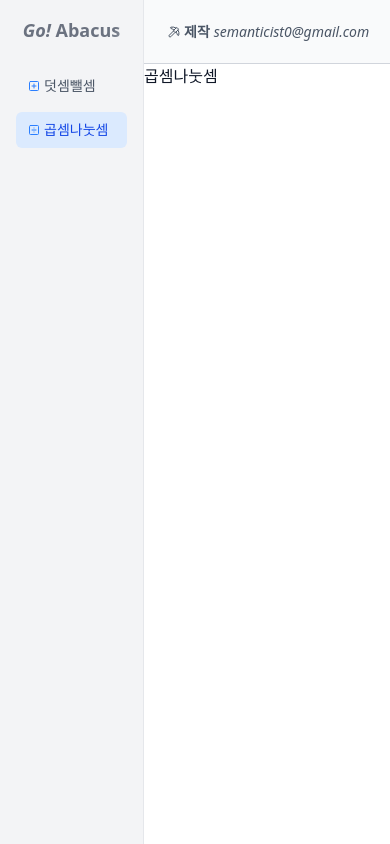
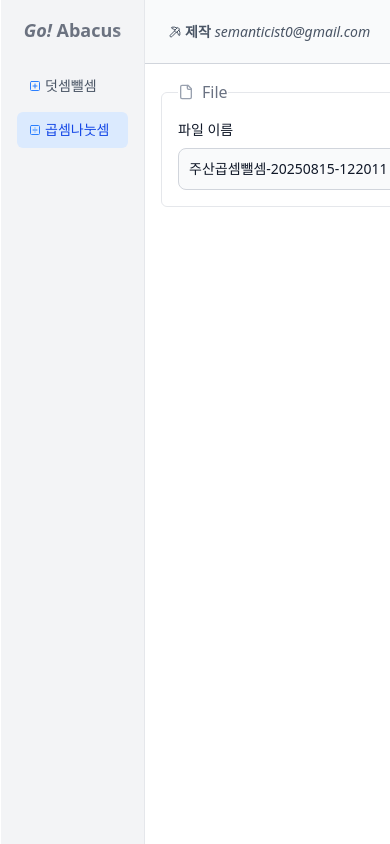
Before and after one commit to semanticist21/go-abacus, a React (Vite) app: page / in a window 390 px wide. Both pictures are taken after a click on the button "곱셈나눗셈". Shown: the top 844 px of the page. Built offline with nearby package versions, Linux system fonts and the light colour scheme.

Commit message:
feat: implement responsive layout with fixed minimum window dimensions and icons

```diff
--- a/src-tauri/tauri.conf.json
+++ b/src-tauri/tauri.conf.json
@@ -6,9 +6,9 @@
     },
     "windows": [
       {
-        "height": 600,
+        "height": 650,
         "title": "go-abacus v0.2.0",
-        "width": 900
+        "width": 1000
       }
     ]
   },
--- a/src/app.css
+++ b/src/app.css
@@ -1,5 +1,6 @@
 @import 'tailwindcss';
 @import './styles/fonts.css';
+@import './styles/scrollbar.css';
 
 /* Tailwind v4 theme configuration */
 @theme {
@@ -22,9 +23,22 @@
 
 @layer base {
   html {
-    scrollbar-width: thin;
-    scrollbar-color: #888 transparent;
     color: var(--color-gray-900);
+    height: 100dvh;
+    width: 100dvw;
+
+    min-width: 800px;
+    min-height: 550px;
+  }
+
+  body {
+    height: 100%;
+    width: 100%;
+  }
+
+  #root {
+    height: 100%;
+    width: 100%;
   }
 
   button {
--- a/src/layout/layout.tsx
+++ b/src/layout/layout.tsx
@@ -9,7 +9,7 @@ const Layout = () => {
   const [activeTab, setActiveTab] = useState<number>(0);
 
   return (
-    <div className="flex h-screen">
+    <div className="align-stretch flex h-full">
       <aside className="w-36 shrink-0 border-r border-gray-200 bg-gray-100 p-4">
         <h1 className="mb-6 cursor-default text-center font-sans text-lg font-semibold select-none">
           <ShinyText
--- a/src/pages/main/body.tsx
+++ b/src/pages/main/body.tsx
@@ -1,5 +1,6 @@
 import {useOptionStore} from '@/pages/main/store';
 
+import {BookText, File, Star} from 'lucide-react';
 import {Checkbox} from '../../components/ui/checkbox';
 import Input from '../../components/ui/input';
 
@@ -9,11 +10,12 @@ const MainBody = () => {
 
   return (
     <main className="flex flex-col gap-4 p-4">
-      <fieldset className="flex w-full items-center justify-between gap-2 rounded-md border border-gray-200 p-4">
-        <legend className="rounded-md text-gray-500 italic">Files</legend>
+      <fieldset className="flex w-full items-center justify-between gap-2 rounded-md border border-gray-200 p-4 focus-within:*:text-gray-900">
+        <legend className="flex items-center gap-2 rounded-md text-gray-400 transition-colors">
+          <File className="size-4" /> File
+        </legend>
 
         <Input
-          aria-labelledby="file-name"
           containerClassName="flex-1"
           label="파일 이름"
           placeholder="저장할 파일 이름 (ex. 주산덧셈뺄셈)"
@@ -23,8 +25,10 @@ const MainBody = () => {
         />
       </fieldset>
 
-      <fieldset className="flex w-full items-center justify-between gap-2 rounded-md border border-gray-200 p-4">
-        <legend className="rounded-md text-gray-500 italic">Documents</legend>
+      <fieldset className="flex w-full items-center justify-between gap-2 rounded-md border border-gray-200 p-4 focus-within:*:text-gray-900">
+        <legend className="flex items-center gap-2 rounded-md text-gray-400 transition-colors">
+          <BookText className="size-4" /> Document
+        </legend>
 
         <Input
           containerClassName="flex-1"
@@ -66,8 +70,10 @@ const MainBody = () => {
         />
       </fieldset>
 
-      <fieldset className="flex w-full flex-wrap items-end justify-between gap-8 rounded-md border border-gray-200 p-4 text-nowrap">
-        <legend className="rounded-md text-gray-500 italic">Solutions</legend>
+      <fieldset className="flex w-full flex-wrap items-end justify-between gap-8 rounded-md border border-gray-200 p-4 text-nowrap focus-within:*:text-gray-900">
+        <legend className="flex w-max items-center gap-2 rounded-md text-gray-400 transition-colors">
+          <Star className="size-5" /> Solutions
+        </legend>
 
         <Input
           containerClassName="flex-1"
--- a/src/pages/main/index.tsx
+++ b/src/pages/main/index.tsx
@@ -3,7 +3,7 @@ import Header from './header';
 
 const MainPage = () => {
   return (
-    <div className="min-w-2xl" id="container">
+    <div id="container">
       <Header />
       <MainBody />
     </div>
--- a/src/pages/multiply/body.tsx
+++ b/src/pages/multiply/body.tsx
@@ -1,5 +1,29 @@
+import Input from '@/components/ui/input';
+import {useMultiplyOptionStore} from '@/pages/multiply/store';
+
+import {File} from 'lucide-react';
+
 const MultiplyBody = () => {
-  return <div>곱셈나눗셈</div>;
+  const {options, setOptions} = useMultiplyOptionStore();
+
+  return (
+    <main className="flex flex-col gap-4 p-4">
+      <fieldset className="flex w-full items-center justify-between gap-2 rounded-md border border-gray-200 p-4 pt-4">
+        <legend className="flex items-center gap-2 rounded-md text-gray-500">
+          <File className="size-4 text-gray-400" /> File
+        </legend>
+
+        <Input
+          containerClassName="flex-1"
+          label="파일 이름"
+          placeholder="저장할 파일 이름 (ex. 주산덧셈뺄셈)"
+          spellCheck={false}
+          value={options.file_name}
+          onChange={(e) => setOptions({file_name: e.target.value})}
+        />
+      </fieldset>
+    </main>
+  );
 };
 
 export default MultiplyBody;
--- a/src/pages/multiply/index.tsx
+++ b/src/pages/multiply/index.tsx
@@ -3,7 +3,7 @@ import Header from './header';
 
 const MultiplyPage = () => {
   return (
-    <div className="min-w-2xl" id="container">
+    <div id="container">
       <Header />
       <MultiplyBody />
     </div>
--- a/src/pages/multiply/type.ts
+++ b/src/pages/multiply/type.ts
@@ -11,27 +11,6 @@ export const optionsSchema = z.object({
   title: titleSchema,
   subtitle: subtitleSchema,
   page_count: page_countSchema,
-  solutions_per_page: z.number().min(1).default(15),
-  number_counters_per_solution: z.number().min(1).default(10),
-
-  solution_table_per_page: z.number().min(1).default(3),
-  solution_count_per_table: z.number().min(1).default(5),
-
-  digit: z
-    .number()
-    .min(1, {
-      message: '자리 수는 최소한 1자리 이상 입력해야 합니다.',
-    })
-    .max(7, {
-      message: '자리 수는 최대 7자리까지 입력할 수 있습니다.',
-    })
-    .default(2),
-  include_minus: z.boolean().default(false),
-  is_random_digit: z.boolean().default(false),
-  min_original_digit_solution_count: z.number().min(1).max(10).default(3),
-
-  include_comma: z.boolean().default(true),
-  is_decimal: z.boolean().default(false),
 });
 
 export const initialOptions = optionsSchema.parse({});
--- /dev/null
+++ b/src/styles/scrollbar.css
@@ -0,0 +1,52 @@
+/* Modern scrollbar properties */
+html {
+  scrollbar-width: thin;
+  scrollbar-color: #888 transparent;
+  scrollbar-gutter: stable both-edges;
+}
+
+/* Webkit scrollbar fallback for older browsers */
+html::-webkit-scrollbar {
+  width: 6px;
+  height: 6px;
+}
+
+html::-webkit-scrollbar-track {
+  background: transparent;
+}
+
+html::-webkit-scrollbar-thumb {
+  background: rgba(136, 136, 136, 0.5);
+  border-radius: 3px;
+}
+
+html::-webkit-scrollbar-thumb:hover {
+  background: rgba(102, 102, 102, 0.8);
+}
+
+html::-webkit-scrollbar-corner {
+  background: transparent;
+}
+
+/* Apply to all scrollable elements */
+*::-webkit-scrollbar {
+  width: 6px;
+  height: 6px;
+}
+
+*::-webkit-scrollbar-track {
+  background: transparent;
+}
+
+*::-webkit-scrollbar-thumb {
+  background: rgba(136, 136, 136, 0.5);
+  border-radius: 3px;
+}
+
+*::-webkit-scrollbar-thumb:hover {
+  background: rgba(102, 102, 102, 0.8);
+}
+
+*::-webkit-scrollbar-corner {
+  background: transparent;
+}
```
